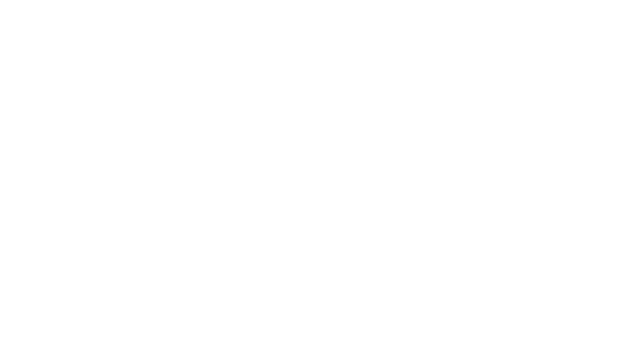
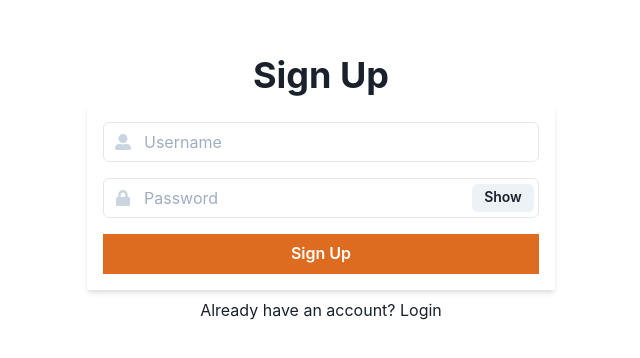
Before and after one commit to timothy-dillan/bgp-app-dev-competition-3, a React (Create React App) app in the folder frontend/: page /signup in a window 1280 px wide. Before the commit this address had no page. Shown: the part 212-570 px from the top of the page, without its empty margins (319-959 px from the left). Built offline with nearby package versions, Linux system fonts and the light colour scheme.

Commit message:
add username fields

```diff
--- a/frontend/src/App.js
+++ b/frontend/src/App.js
@@ -5,6 +5,7 @@
 } from 'react-router-dom'
 import LandingPage from './pages/landing'
 import LoginPage from './pages/login'
+import SignupPage from './pages/signup';
 import ReactLanding from './pages/defaultreact'
 import Products from './pages/product';
 
@@ -14,8 +15,9 @@
     <Routes>
       <Route exact path="/" element={ <ReactLanding />} />
       <Route path="landing" element={<LandingPage /> } />
+      <Route path="/login" element={<LoginPage />} />
+      <Route path="/signup" element={<SignupPage />} />
       <Route path="product/*" element={<Products />} />
-      <Route path="/login" element={<LoginPage />} />
     </Routes>
    </div>
   );
--- a/frontend/src/pages/login.js
+++ b/frontend/src/pages/login.js
@@ -4,9 +4,10 @@
 import { Input, InputGroup, InputLeftElement, InputRightElement } from "@chakra-ui/input";
 import { Box, Container, Flex, Heading, Stack } from "@chakra-ui/layout";
 import { chakra } from "@chakra-ui/system";
-import { FaLock } from "react-icons/fa";
+import { FaUserAlt, FaLock } from "react-icons/fa";
 import { Link } from "react-router-dom";
 
+const CFaUserAlt = chakra(FaUserAlt);
 const CFaLock = chakra(FaLock);
 
 const LoginPage = () => {
@@ -37,10 +38,19 @@
                         >
                             <FormControl>
                                 <InputGroup>
+                                <InputLeftElement
+                                    pointerEvents="none"
+                                    children={<CFaUserAlt color="gray.300" />}
+                                />
+                                <Input placeholder="Username" />
+                                </InputGroup>
+                            </FormControl>
+                            <FormControl>
+                                <InputGroup>
                                     <InputLeftElement
                                         pointerEvents="none"
                                         color="gray.500"
-                                        children={<CFaLock color="gray.500" />}
+                                        children={<CFaLock color="gray.300" />}
                                     />
                                     <Input
                                         type={showPassword ? "text" : "password"}
--- a/frontend/src/pages/signup.js
+++ b/frontend/src/pages/signup.js
@@ -4,9 +4,10 @@
 import { Input, InputGroup, InputLeftElement, InputRightElement } from "@chakra-ui/input";
 import { Box, Container, Flex, Heading, Stack } from "@chakra-ui/layout";
 import { chakra } from "@chakra-ui/system";
-import { FaLock } from "react-icons/fa";
+import { FaUserAlt, FaLock } from "react-icons/fa";
 import { Link } from "react-router-dom";
 
+const CFaUserAlt = chakra(FaUserAlt);
 const CFaLock = chakra(FaLock);
 
 const SignupPage = () => {
@@ -37,10 +38,19 @@
                         >
                             <FormControl>
                                 <InputGroup>
+                                <InputLeftElement
+                                    pointerEvents="none"
+                                    children={<CFaUserAlt color="gray.300" />}
+                                />
+                                <Input placeholder="Username" />
+                                </InputGroup>
+                            </FormControl>
+                            <FormControl>
+                                <InputGroup>
                                     <InputLeftElement
                                         pointerEvents="none"
                                         color="gray.500"
-                                        children={<CFaLock color="gray.500" />}
+                                        children={<CFaLock color="gray.300" />}
                                     />
                                     <Input
                                         type={showPassword ? "text" : "password"}
@@ -60,7 +70,7 @@
                                 colorScheme="orange"
                                 width="full"
                             >
-                                Login
+                                Sign Up
                             </Button>
                         </Stack>
                     </form>
@@ -68,7 +78,7 @@
             </Stack>
             <Box>
                 Already have an account?{" "}
-                <Link color="orange.500" href="#">
+                <Link color="orange.500" to="/login">
                     Login
                 </Link>
             </Box>
```
